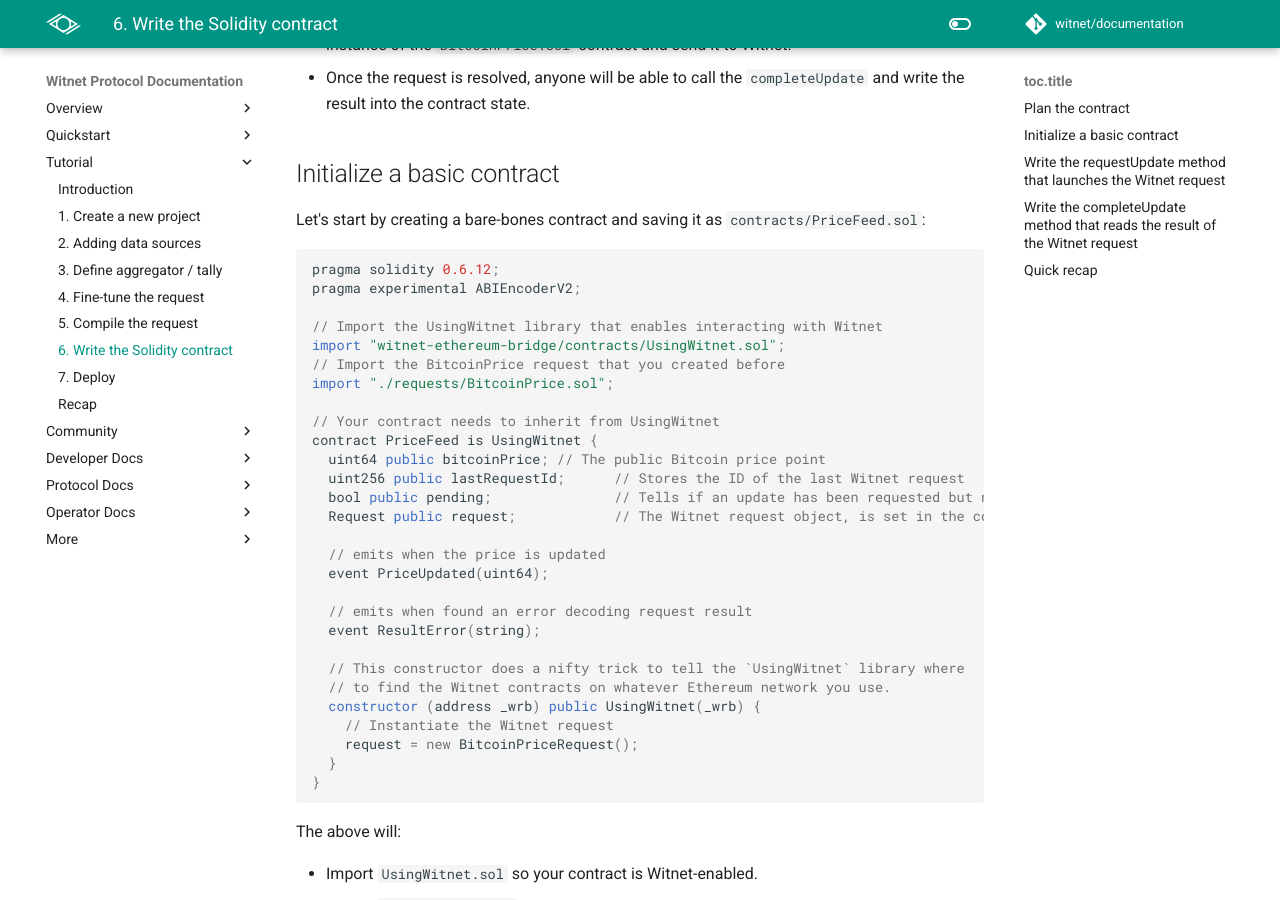
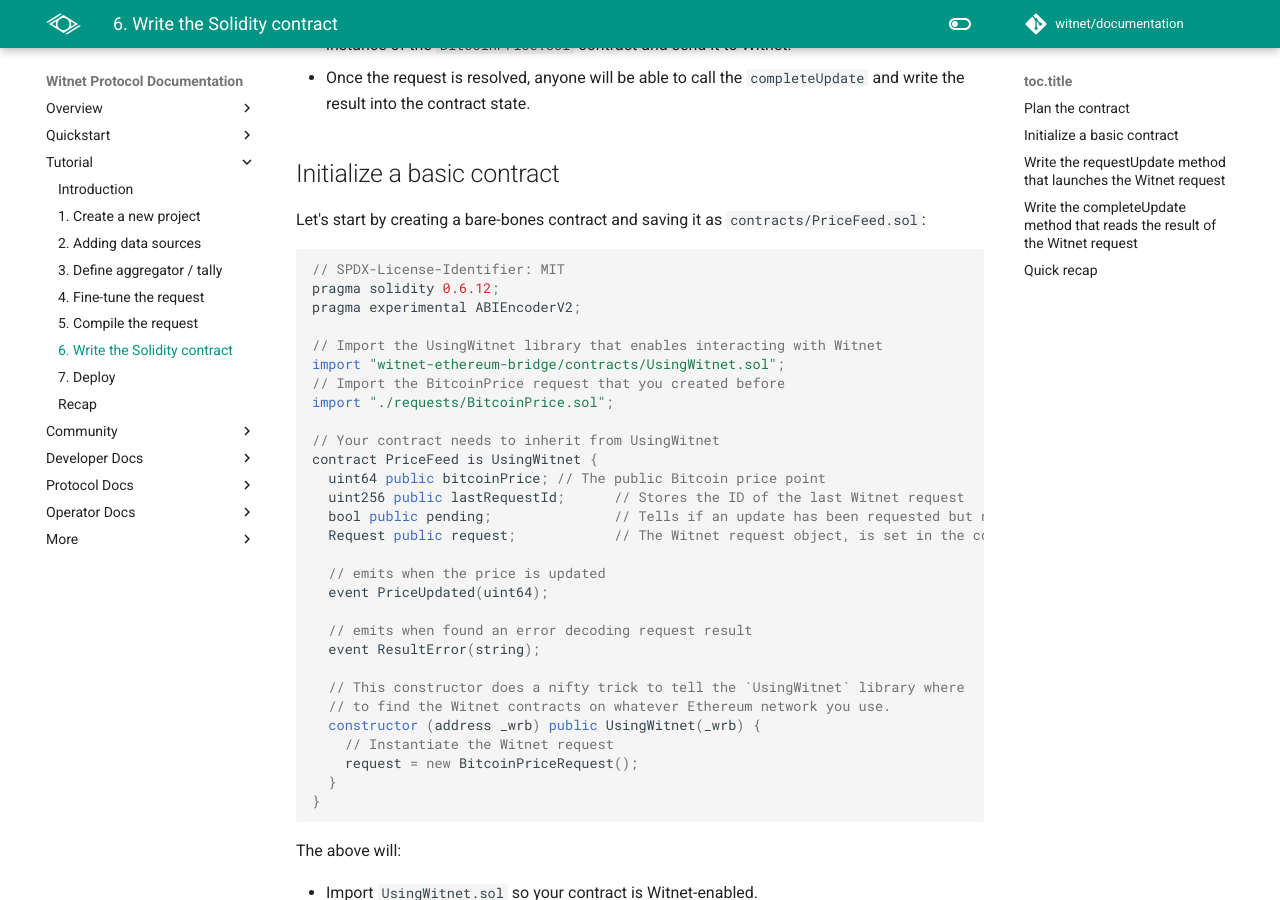
Before and after one commit to witnet/documentation, an MkDocs documentation site: the page built from docs/tutorials/bitcoin-price-feed/contract.md, in a window 1280 px wide and 900 px high, scrolled down 441 px. Built offline with MkDocs 1.6.1 and Material for MkDocs 9.7.7, drawn with Linux system fonts in a browser that asks for light colours; comment, search, counter and statistics services are not loaded; some of the changed text lies outside the part shown.

Commit message:
feat(tutorial): include SPDX license identifiers in Solidity snippets

````diff
--- a/docs/tutorials/bitcoin-price-feed/contract.md
+++ b/docs/tutorials/bitcoin-price-feed/contract.md
@@ -23,6 +23,7 @@ Let's start by creating a bare-bones contract and saving it as
 `contracts/PriceFeed.sol`:
 
 ```js
+// SPDX-License-Identifier: MIT
 pragma solidity 0.6.12;
 pragma experimental ABIEncoderV2;
 
@@ -111,6 +112,7 @@ function completeUpdate() public {
 This is what the complete contract looks like:
 
 ```js
+// SPDX-License-Identifier: MIT
 pragma solidity 0.6.12;
 pragma experimental ABIEncoderV2;
 
````
